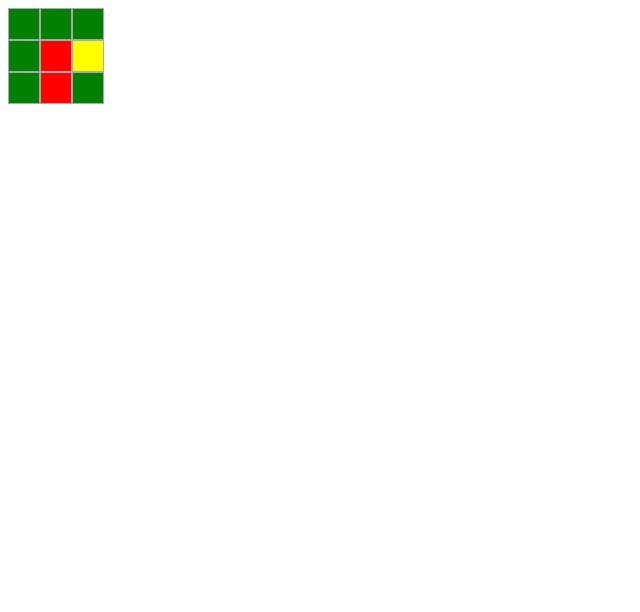
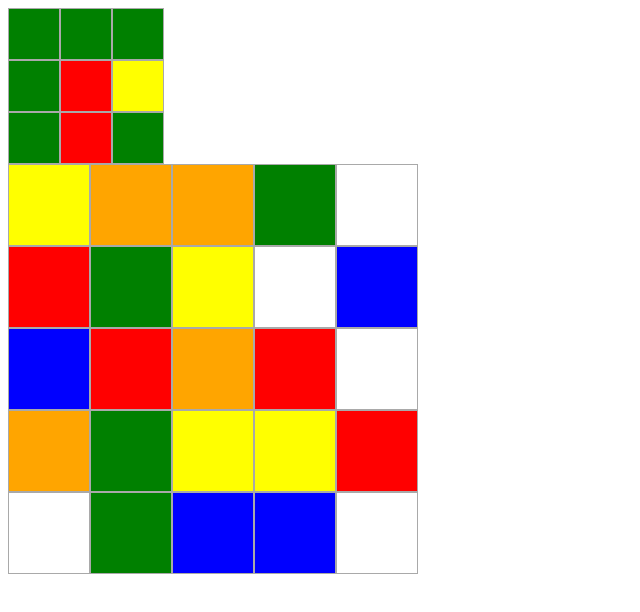
Before and after one commit to ygnoh/rubiks-race, a plain HTML site: page index.html in a window 1280 px wide. Shown: the whole page, without its empty margins (0-640 px from the left). Drawn offline with Linux system fonts and the light colour scheme.

Commit message:
Paint grid

```diff
--- a/index.html
+++ b/index.html
@@ -7,8 +7,15 @@
     <title>Rubiks Race</title>
     <style>
         .dice-element {
-            width: 30px;
-            height: 30px;
+            width: 50px;
+            height: 50px;
+            display: inline-block;
+            border: solid 1px darkgrey;
+        }
+
+        .grid-element {
+            width: 80px;
+            height: 80px;
             display: inline-block;
             border: solid 1px darkgrey;
         }
--- a/index.js
+++ b/index.js
@@ -1,4 +1,6 @@
 const COLORS = ["white", "orange", "yellow", "blue", "green", "red"];
+const diceDiv = document.getElementById("dice");
+const gridDiv = document.getElementById("grid");
 
 function getRandomColor() {
     return COLORS[Math.random() * COLORS.length | 0]
@@ -14,6 +16,10 @@ function getDiceColors() {
     }
 
     return result;
+}
+
+function getGridColors() {
+    return COLORS.flatMap(c => [c, c, c, c]).sort(() => Math.random() - 0.5);
 }
 
 function rollDice() {
@@ -33,15 +39,24 @@ function rollDice() {
     });
 }
 
-const myColors = COLORS.reduce((acc, c) => {
-    acc.push(c);
-    acc.push(c);
-    acc.push(c);
-    acc.push(c);
+function paintGrid() {
+    const colors = getGridColors();
 
-    return acc;
-}, []);
+    for (let i = 0; i < 5; i++) {
+        const row = document.createElement("div");
 
-const diceDiv = document.getElementById("dice");
+        for (let j = 0; j < 5; j++) {
+            const col = document.createElement("div");
+
+            col.className = "grid-element";
+            col.style.backgroundColor = colors[5 * i + j];
+
+            row.appendChild(col);
+        }
+
+        gridDiv.appendChild(row);
+    }
+}
 
 rollDice();
+paintGrid();
```
